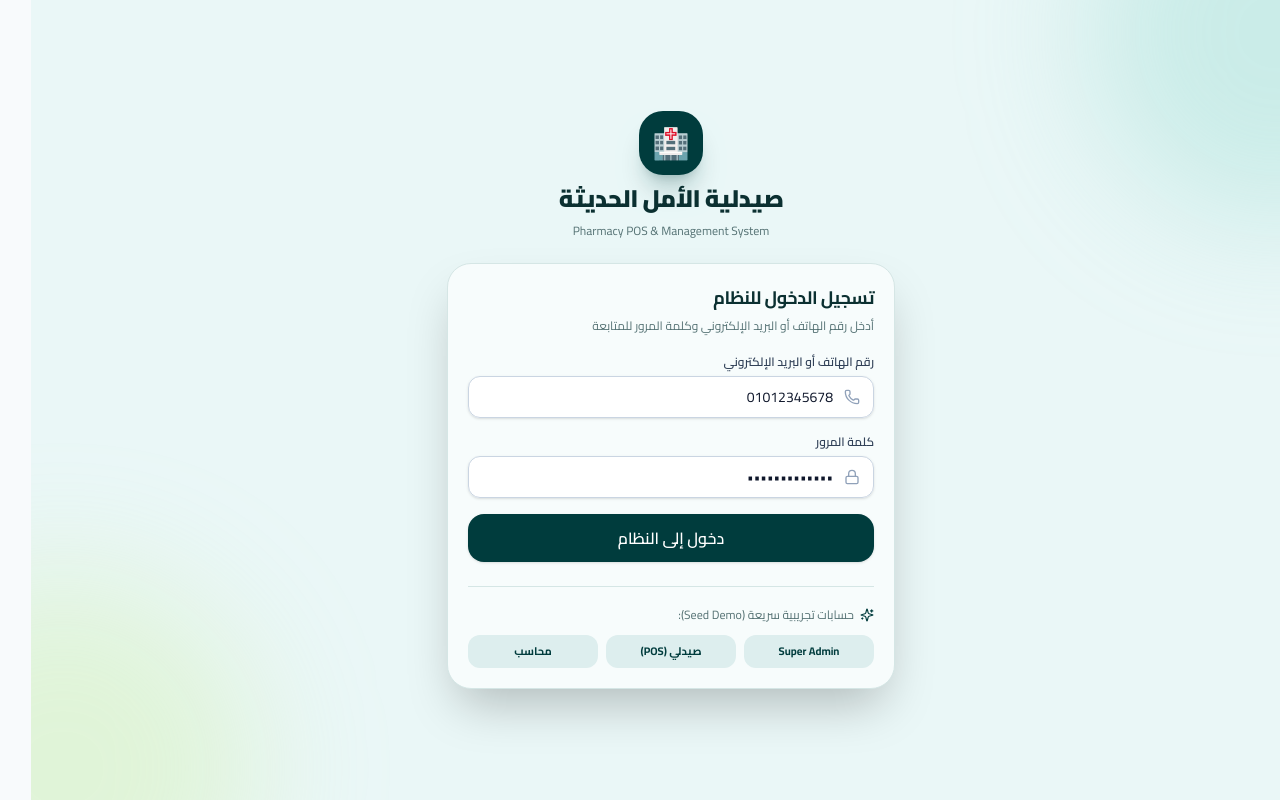
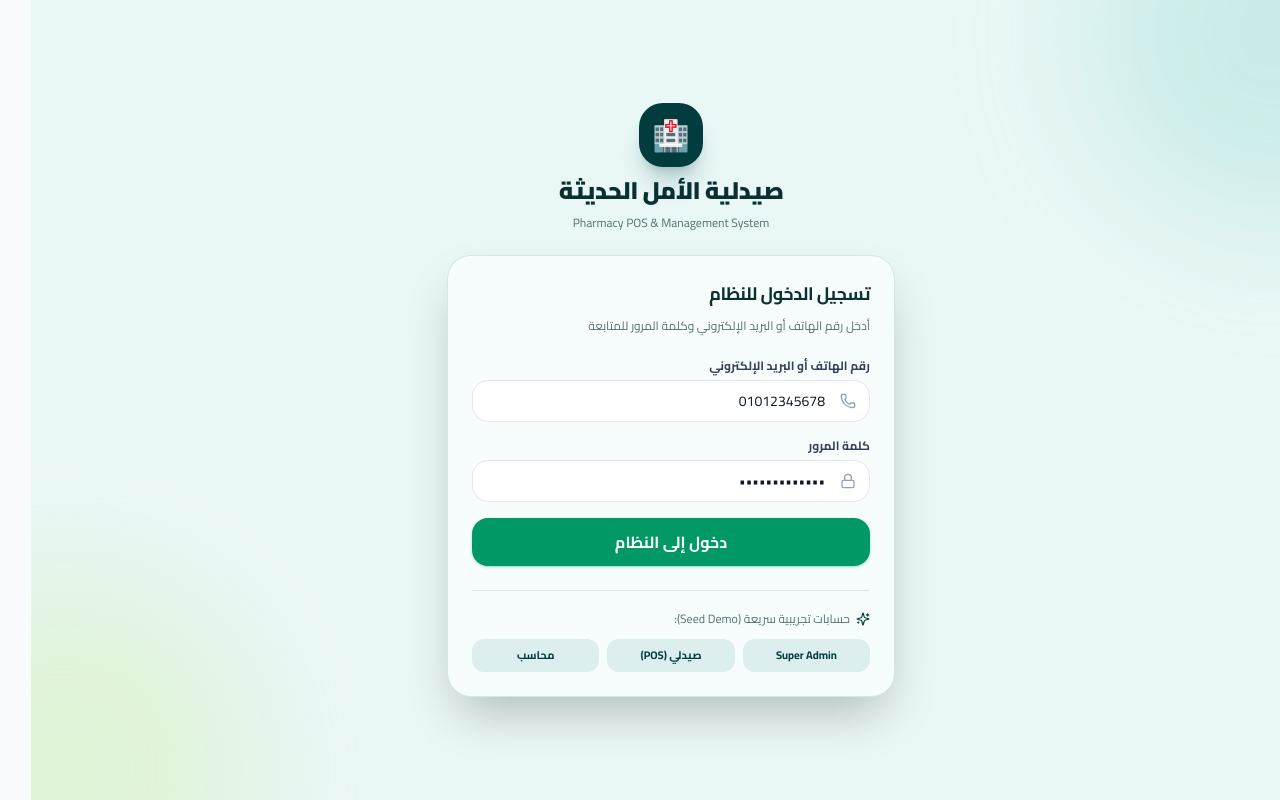
Before and after one commit to rabea-shaban/-PHARMACY-POS, a React (Vite) app in the folder pharmacy-pos-frontend/: page /login in a window 1280 px wide. Built offline with nearby package versions, Linux system fonts and the light colour scheme; no server answers.

Commit message:
fix(ui): overhaul dark mode with sleek modern high-contrast design (Deep Slate, crisp text, vibrant Emerald accents)

```diff
--- a/pharmacy-pos-frontend/src/components/layout/AppLayout.tsx
+++ b/pharmacy-pos-frontend/src/components/layout/AppLayout.tsx
@@ -9,7 +9,7 @@ export const AppLayout: React.FC = () => {
   const { sidebarOpen } = useAppSelector((state) => state.ui);
 
   return (
-    <div className="min-h-screen bg-slate-50 dark:bg-slate-950 font-cairo text-slate-900 dark:text-slate-100 flex">
+    <div className="min-h-screen bg-[#F8FAFC] dark:bg-[#0B0F17] font-cairo text-slate-900 dark:text-slate-100 flex transition-colors duration-200">
       {/* Sidebar Navigation */}
       <Sidebar />
 
--- a/pharmacy-pos-frontend/src/components/ui/Button.tsx
+++ b/pharmacy-pos-frontend/src/components/ui/Button.tsx
@@ -4,24 +4,20 @@ import { cn } from '../../lib/utils.js';
 import { Spinner } from './Spinner.js';
 
 export const buttonVariants = cva(
-  'inline-flex items-center justify-center font-semibold transition-all duration-150 rounded-2xl focus:outline-none focus:ring-2 focus:ring-offset-2 disabled:opacity-50 disabled:cursor-not-allowed select-none active:scale-[0.98]',
+  'inline-flex items-center justify-center font-bold transition-all duration-150 rounded-2xl focus:outline-none focus:ring-2 focus:ring-offset-2 disabled:opacity-50 disabled:cursor-not-allowed select-none active:scale-[0.98]',
   {
     variants: {
       variant: {
         primary:
-          'bg-[#003C3D] text-white hover:bg-[#005456] focus:ring-[#003C3D] shadow-sm hover:shadow',
+          'bg-emerald-600 text-white hover:bg-emerald-700 focus:ring-emerald-500 shadow-sm shadow-emerald-600/30 dark:bg-emerald-500 dark:text-slate-950 dark:hover:bg-emerald-400 dark:focus:ring-emerald-400 dark:shadow-emerald-500/20',
         secondary:
-          'bg-[#DDEEEE] text-[#003C3D] hover:bg-[#c9e4e4] focus:ring-[#003C3D]',
+          'bg-slate-100 text-slate-900 hover:bg-slate-200 focus:ring-slate-400 dark:bg-[#1E293B] dark:text-slate-100 dark:hover:bg-[#2A374F]',
         outline:
-          'border border-[#D5E6E5] text-[#0B3031] bg-[#F7FCFC] hover:bg-white focus:ring-[#003C3D]',
+          'border border-slate-200 text-slate-800 bg-white hover:bg-slate-50 focus:ring-emerald-500 dark:border-[#223049] dark:bg-[#131B2A] dark:text-slate-200 dark:hover:bg-[#1C273B]',
         ghost:
-          'text-[#557274] hover:bg-[#DDEEEE]/50 hover:text-[#003C3D]',
+          'text-slate-600 hover:bg-slate-100 hover:text-slate-900 dark:text-slate-300 dark:hover:bg-[#1A2639] dark:hover:text-white',
         danger:
-          'bg-[#F2A9AB] text-[#713F42] hover:bg-[#ea9496] focus:ring-[#F2A9AB]',
-        mint:
-          'bg-[#83D4C8] text-[#003C3D] hover:bg-[#72c5b9] focus:ring-[#83D4C8]',
-        lime:
-          'bg-[#CBEF91] text-[#365A35] hover:bg-[#bee67e] focus:ring-[#CBEF91]',
+          'bg-rose-600 text-white hover:bg-rose-700 focus:ring-rose-500 shadow-sm shadow-rose-600/20 dark:bg-rose-500 dark:text-white dark:hover:bg-rose-600',
       },
       size: {
         sm: 'h-8 px-3 text-xs gap-1.5',
--- a/pharmacy-pos-frontend/src/components/ui/Card.tsx
+++ b/pharmacy-pos-frontend/src/components/ui/Card.tsx
@@ -6,7 +6,9 @@ export const Card = React.forwardRef<HTMLDivElement, React.HTMLAttributes<HTMLDi
     <div
       ref={ref}
       className={cn(
-        'rounded-2xl border border-slate-200/80 bg-white text-slate-900 shadow-sm transition-all dark:bg-slate-900 dark:border-slate-800 dark:text-slate-100',
+        'rounded-3xl border transition-all duration-150',
+        'bg-white border-slate-200/80 shadow-xs text-slate-900',
+        'dark:bg-[#131B2A] dark:border-[#223049] dark:text-slate-100 dark:shadow-md dark:shadow-black/20',
         className
       )}
       {...props}
@@ -17,35 +19,35 @@ Card.displayName = 'Card';
 
 export const CardHeader = React.forwardRef<HTMLDivElement, React.HTMLAttributes<HTMLDivElement>>(
   ({ className, ...props }, ref) => (
-    <div ref={ref} className={cn('flex flex-col space-y-1.5 p-5', className)} {...props} />
+    <div ref={ref} className={cn('flex flex-col space-y-1.5 p-6', className)} {...props} />
   )
 );
 CardHeader.displayName = 'CardHeader';
 
 export const CardTitle = React.forwardRef<HTMLHeadingElement, React.HTMLAttributes<HTMLHeadingElement>>(
   ({ className, ...props }, ref) => (
-    <h3 ref={ref} className={cn('font-bold text-lg leading-none tracking-tight text-slate-800 dark:text-slate-100', className)} {...props} />
+    <h3 ref={ref} className={cn('font-bold text-base md:text-lg leading-none tracking-tight text-slate-900 dark:text-slate-100', className)} {...props} />
   )
 );
 CardTitle.displayName = 'CardTitle';
 
 export const CardDescription = React.forwardRef<HTMLParagraphElement, React.HTMLAttributes<HTMLParagraphElement>>(
   ({ className, ...props }, ref) => (
-    <p ref={ref} className={cn('text-xs text-slate-500 dark:text-slate-400', className)} {...props} />
+    <p ref={ref} className={cn('text-xs text-slate-500 dark:text-slate-400 mt-1', className)} {...props} />
   )
 );
 CardDescription.displayName = 'CardDescription';
 
 export const CardContent = React.forwardRef<HTMLDivElement, React.HTMLAttributes<HTMLDivElement>>(
   ({ className, ...props }, ref) => (
-    <div ref={ref} className={cn('p-5 pt-0', className)} {...props} />
+    <div ref={ref} className={cn('p-6 pt-0', className)} {...props} />
   )
 );
 CardContent.displayName = 'CardContent';
 
 export const CardFooter = React.forwardRef<HTMLDivElement, React.HTMLAttributes<HTMLDivElement>>(
   ({ className, ...props }, ref) => (
-    <div ref={ref} className={cn('flex items-center p-5 pt-0 border-t border-slate-100 dark:border-slate-800', className)} {...props} />
+    <div ref={ref} className={cn('flex items-center p-6 pt-0 border-t border-slate-100 dark:border-[#1E293B]', className)} {...props} />
   )
 );
 CardFooter.displayName = 'CardFooter';
--- a/pharmacy-pos-frontend/src/components/ui/Input.tsx
+++ b/pharmacy-pos-frontend/src/components/ui/Input.tsx
@@ -16,13 +16,13 @@ export const Input = React.forwardRef<HTMLInputElement, InputProps>(
     return (
       <div className="w-full space-y-1.5 text-right">
         {label && (
-          <label htmlFor={inputId} className="block text-xs font-semibold text-slate-700 dark:text-slate-200">
+          <label htmlFor={inputId} className="block text-xs font-bold text-slate-700 dark:text-slate-200">
             {label}
           </label>
         )}
-        <div className="relative rounded-xl shadow-sm">
+        <div className="relative rounded-2xl">
           {leftIcon && (
-            <div className="absolute inset-y-0 right-0 pr-3.5 flex items-center pointer-events-none text-slate-400">
+            <div className="absolute inset-y-0 right-0 pr-3.5 flex items-center pointer-events-none text-slate-400 dark:text-slate-500">
               {leftIcon}
             </div>
           )}
@@ -31,19 +31,20 @@ export const Input = React.forwardRef<HTMLInputElement, InputProps>(
             type={type}
             ref={ref}
             className={cn(
-              'block w-full rounded-xl border border-slate-300 bg-white py-2.5 px-3.5 text-sm text-slate-900 placeholder:text-slate-400 transition-all',
-              'focus:border-emerald-500 focus:ring-2 focus:ring-emerald-500/20 focus:outline-none',
-              'disabled:bg-slate-50 disabled:text-slate-500 disabled:cursor-not-allowed',
-              'dark:bg-slate-900 dark:border-slate-750 dark:text-slate-100',
-              leftIcon && 'pr-10',
-              rightIcon && 'pl-10',
-              error && 'border-rose-500 focus:border-rose-500 focus:ring-rose-500/20',
+              'block w-full rounded-2xl border py-2.5 px-4 text-sm transition-all',
+              'bg-white border-slate-200 text-slate-900 placeholder:text-slate-400',
+              'dark:bg-[#0B0F17] dark:border-[#223049] dark:text-slate-100 dark:placeholder:text-slate-500',
+              'focus:border-emerald-500 focus:ring-2 focus:ring-emerald-500/20 focus:outline-none dark:focus:border-emerald-400 dark:focus:ring-emerald-400/20',
+              'disabled:opacity-50 disabled:cursor-not-allowed',
+              leftIcon && 'pr-11',
+              rightIcon && 'pl-11',
+              error && 'border-rose-500 focus:border-rose-500 focus:ring-rose-500/20 dark:border-rose-500',
               className
             )}
             {...props}
           />
           {rightIcon && (
-            <div className="absolute inset-y-0 left-0 pl-3.5 flex items-center text-slate-400">
+            <div className="absolute inset-y-0 left-0 pl-3.5 flex items-center text-slate-400 dark:text-slate-500">
               {rightIcon}
             </div>
           )}
--- a/pharmacy-pos-frontend/src/index.css
+++ b/pharmacy-pos-frontend/src/index.css
@@ -5,131 +5,80 @@
   --font-sans: "Inter", "Cairo", sans-serif;
   --font-mono: "JetBrains Mono", monospace;
 
-  /* Theme Colors mapped to CSS Variables */
-  --color-background: var(--background);
-  --color-background-soft: var(--background-soft);
-  --color-background-card: var(--background-card);
+  /* Theme Tokens mapped to CSS variables */
+  --color-app-bg: var(--app-bg);
+  --color-app-surface: var(--app-surface);
+  --color-app-surface-hover: var(--app-surface-hover);
+  --color-app-border: var(--app-border);
+  --color-app-border-hover: var(--app-border-hover);
 
-  --color-primary: var(--primary);
-  --color-primary-hover: var(--primary-hover);
-  --color-primary-light: var(--primary-light);
+  --color-brand-primary: var(--brand-primary);
+  --color-brand-primary-hover: var(--brand-primary-hover);
+  --color-brand-accent: var(--brand-accent);
 
-  --color-text-primary: var(--text-primary);
-  --color-text-secondary: var(--text-secondary);
-  --color-text-muted: var(--text-muted);
-
-  --color-chart-mint: var(--chart-mint);
-  --color-chart-coral: var(--chart-coral);
-  --color-chart-lime: var(--chart-lime);
-  --color-chart-cyan: var(--chart-cyan);
-  --color-chart-purple: var(--chart-purple);
-
-  --color-success: var(--success);
-  --color-success-bg: var(--success-bg);
-  --color-warning: var(--warning);
-  --color-warning-bg: var(--warning-bg);
-  --color-danger: var(--danger);
-  --color-danger-bg: var(--danger-bg);
-  --color-info: var(--info);
-  --color-info-bg: var(--info-bg);
-
-  --color-border: var(--border);
-  --color-border-light: var(--border-light);
-  --color-border-hover: var(--border-hover);
-
-  --color-card: var(--card);
-  --color-card-hover: var(--card-hover);
+  --color-app-text: var(--app-text);
+  --color-app-text-muted: var(--app-text-muted);
+  --color-app-text-faint: var(--app-text-faint);
 }
 
 :root {
-  /* Background */
-  --background: #EAF7F7;
-  --background-soft: #F2FBFA;
-  --background-card: #F7FCFC;
+  /* Light Theme (Clean Fresh Medical) */
+  --app-bg: #F4FBF9;
+  --app-surface: #FFFFFF;
+  --app-surface-hover: #F8FAFC;
+  --app-border: #E2E8F0;
+  --app-border-hover: #CBD5E1;
 
-  /* Primary - Dark Teal */
-  --primary: #003C3D;
-  --primary-hover: #005456;
-  --primary-light: #DDEEEE;
+  --brand-primary: #003C3D;
+  --brand-primary-hover: #005456;
+  --brand-accent: #10B981;
 
-  /* Text */
-  --text-primary: #0B3031;
-  --text-secondary: #557274;
-  --text-muted: #829697;
-  --text-white: #FFFFFF;
-
-  /* Charts */
-  --chart-mint: #83D4C8;
-  --chart-coral: #F2A9AB;
-  --chart-lime: #CBEF91;
-  --chart-cyan: #9FDCE8;
-  --chart-purple: #AEB9E8;
+  --app-text: #0F172A;
+  --app-text-muted: #64748B;
+  --app-text-faint: #94A3B8;
 
   /* Status */
-  --success: #73C77A;
-  --success-bg: #E8F7E8;
-
-  --warning: #D7C65A;
-  --warning-bg: #FFF8D8;
-
-  --danger: #E8898D;
-  --danger-bg: #FDEBEC;
-
-  --info: #79C7D7;
-  --info-bg: #E4F6F8;
-
-  /* Inventory */
-  --inventory-in-stock: #83D4C8;
-  --inventory-low-stock: #CBEF91;
-  --inventory-out-stock: #F2A9AB;
-  --inventory-expiring: #AEB9E8;
-
-  /* Borders */
-  --border: #D5E6E5;
-  --border-light: #E3EFEE;
-  --border-hover: #AFCFCD;
-
-  /* Cards */
-  --card: #F7FCFC;
-  --card-hover: #FFFFFF;
-
-  /* Shadow */
-  --shadow-card: 0 4px 20px rgba(0, 60, 61, 0.05);
+  --status-success: #10B981;
+  --status-warning: #F59E0B;
+  --status-danger: #EF4444;
+  --status-info: #06B6D4;
 }
 
 .dark {
-  --background: #06191A;
-  --background-soft: #0A2426;
-  --background-card: #0E2C2E;
+  /* Dark Theme (Modern Sleek High-Contrast Dark Slate) */
+  --app-bg: #0B0F17;
+  --app-surface: #131B2A;
+  --app-surface-hover: #1C273B;
+  --app-border: #223049;
+  --app-border-hover: #334666;
 
-  --primary: #83D4C8;
-  --primary-hover: #9FDCE8;
-  --primary-light: #003C3D;
+  --brand-primary: #10B981;
+  --brand-primary-hover: #059669;
+  --brand-accent: #34D399;
 
-  --text-primary: #F2FBFA;
-  --text-secondary: #A0B9BA;
-  --text-muted: #6B8788;
+  --app-text: #F8FAFC;
+  --app-text-muted: #94A3B8;
+  --app-text-faint: #64748B;
 
-  --border: #183C3E;
-  --border-light: #123133;
-  --border-hover: #265558;
-
-  --card: #0E2C2E;
-  --card-hover: #133638;
+  /* Status */
+  --status-success: #34D399;
+  --status-warning: #FBBF24;
+  --status-danger: #F87171;
+  --status-info: #22D3EE;
 }
 
 @layer base {
   * {
-    border-color: var(--border);
+    border-color: var(--app-border);
   }
   body {
-    background-color: var(--background);
-    color: var(--text-primary);
+    background-color: var(--app-bg);
+    color: var(--app-text);
     font-feature-settings: "cv02", "cv03", "cv04", "cv11";
   }
 }
 
-/* Custom Scrollbar for POS / Data Tables */
+/* Custom Scrollbar */
 ::-webkit-scrollbar {
   width: 6px;
   height: 6px;
@@ -138,9 +87,12 @@
   background: transparent;
 }
 ::-webkit-scrollbar-thumb {
-  background: #AFCFCD;
+  background: #64748B;
   border-radius: 9999px;
 }
+.dark ::-webkit-scrollbar-thumb {
+  background: #334666;
+}
 ::-webkit-scrollbar-thumb:hover {
-  background: #83D4C8;
+  background: #94A3B8;
 }
```
Also changed, not shown: pharmacy-pos-frontend/src/components/common/StatCard.tsx (+28 -23 lines), pharmacy-pos-frontend/src/components/layout/Header.tsx (+10 -10 lines), pharmacy-pos-frontend/src/components/layout/Sidebar.tsx (+13 -11 lines), pharmacy-pos-frontend/src/pages/POSPage.tsx (+24 -16 lines).
